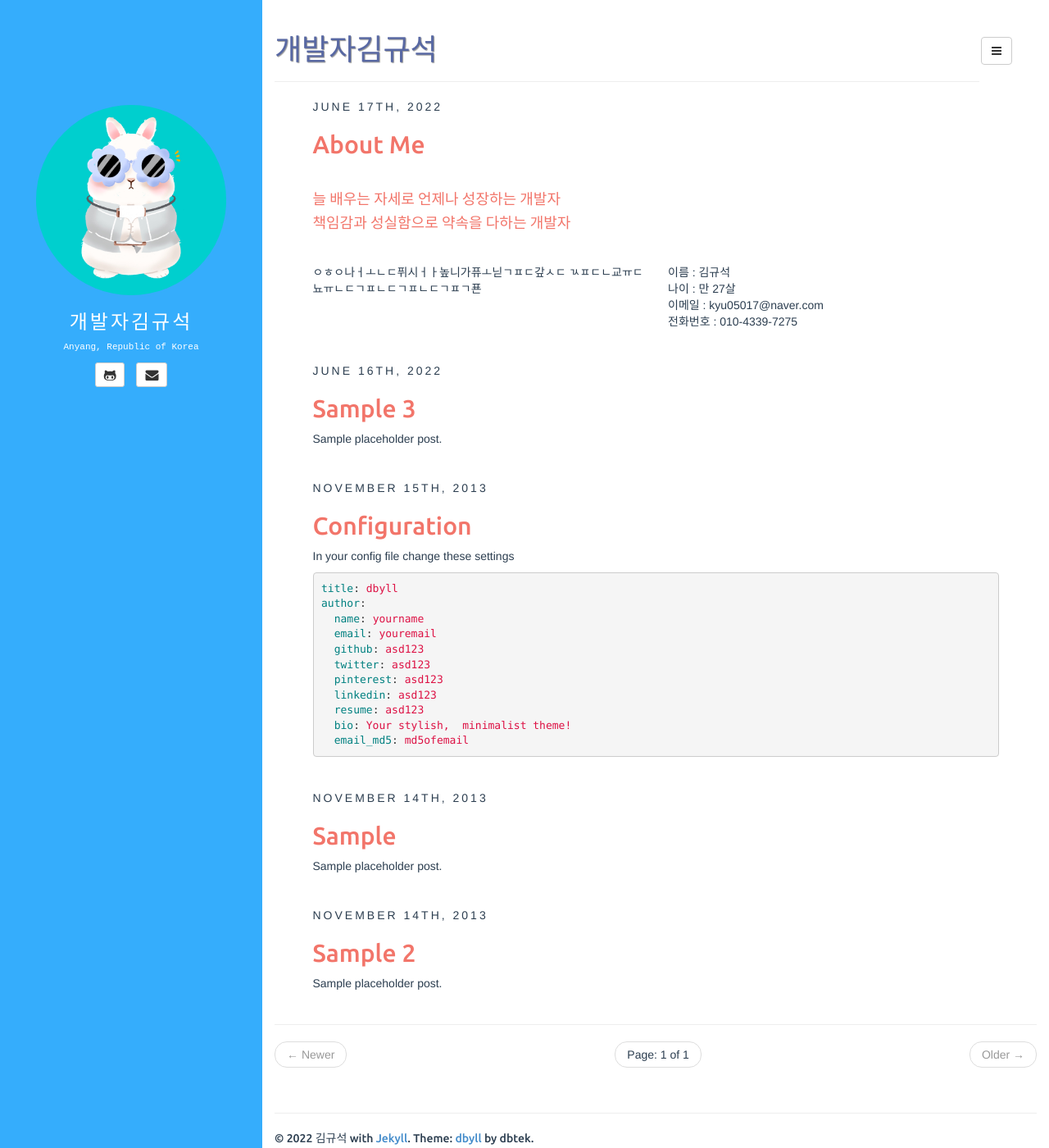
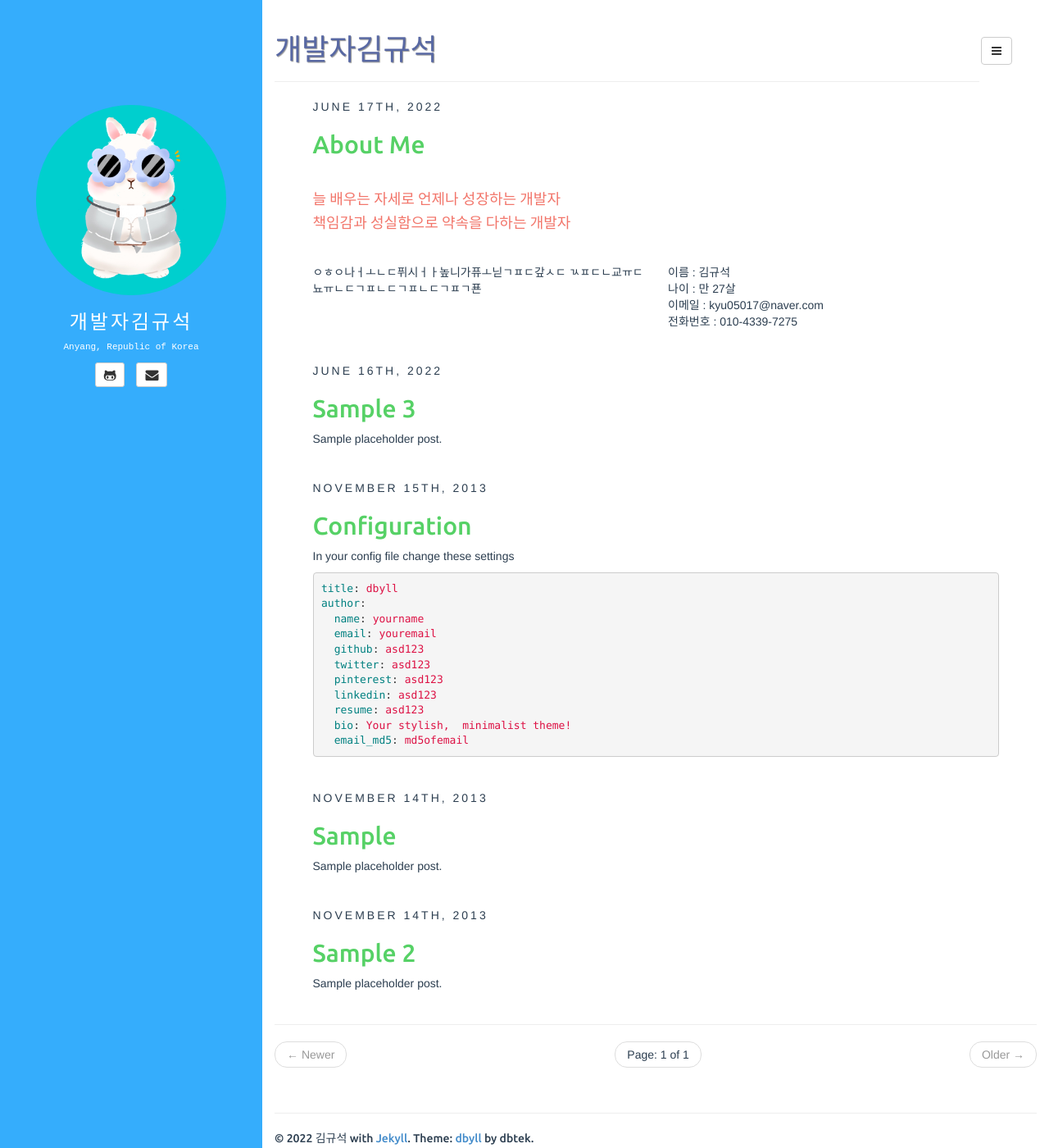
Before and after one commit to kyu05017/kyu05017.github.io, a Jekyll site: the page built from index.html, in a window 1280 px wide and 1400 px high. Shown: the whole window at 82% size. Built offline with Jekyll 4.4.1, drawn with Linux system fonts in a browser that asks for light colours; the list of posts is cut into pages by our own code.

Commit message:
김규석

```diff
--- a/assets/css/style.css
+++ b/assets/css/style.css
@@ -130,7 +130,7 @@ article.home h1 a,
 article.home h2 a,
 article.home h3 a,
 article.home h4 a {
-	color: #f2756a;
+	color: #56d166;
 }
 article.home h1 a:hover,
 article.home h2 a:hover,
```
